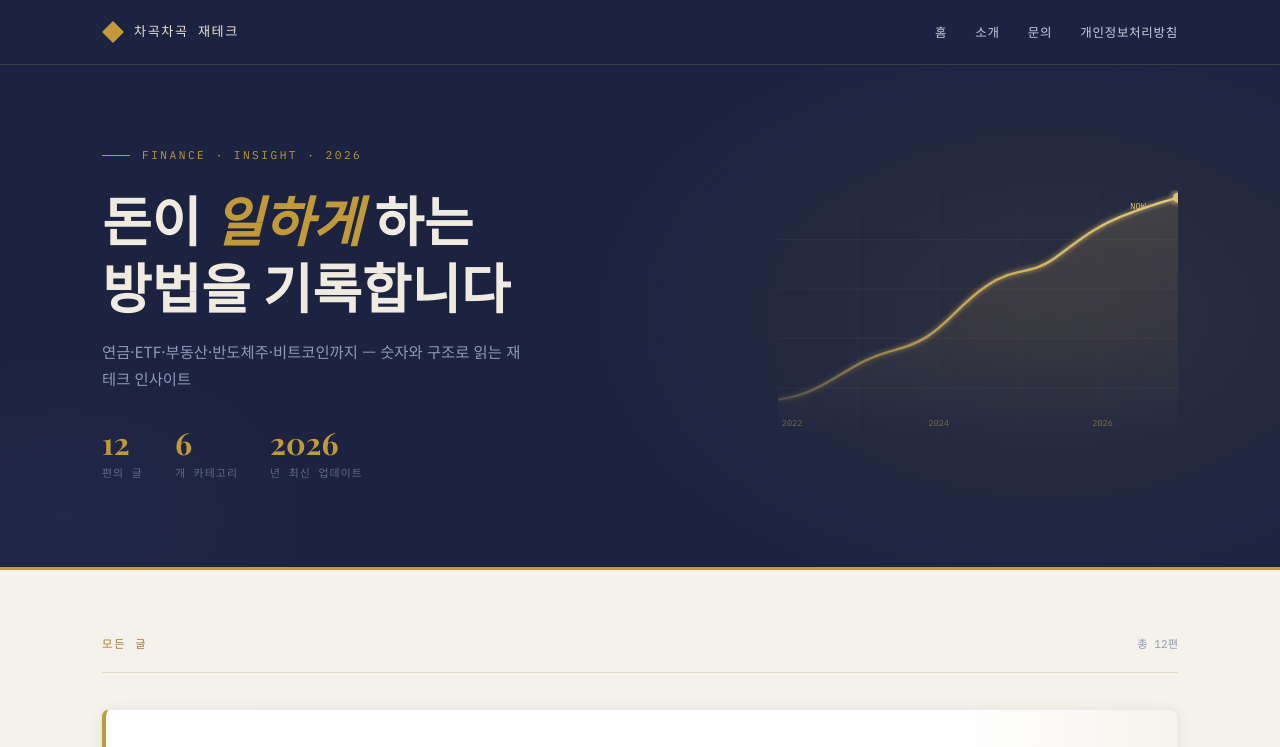
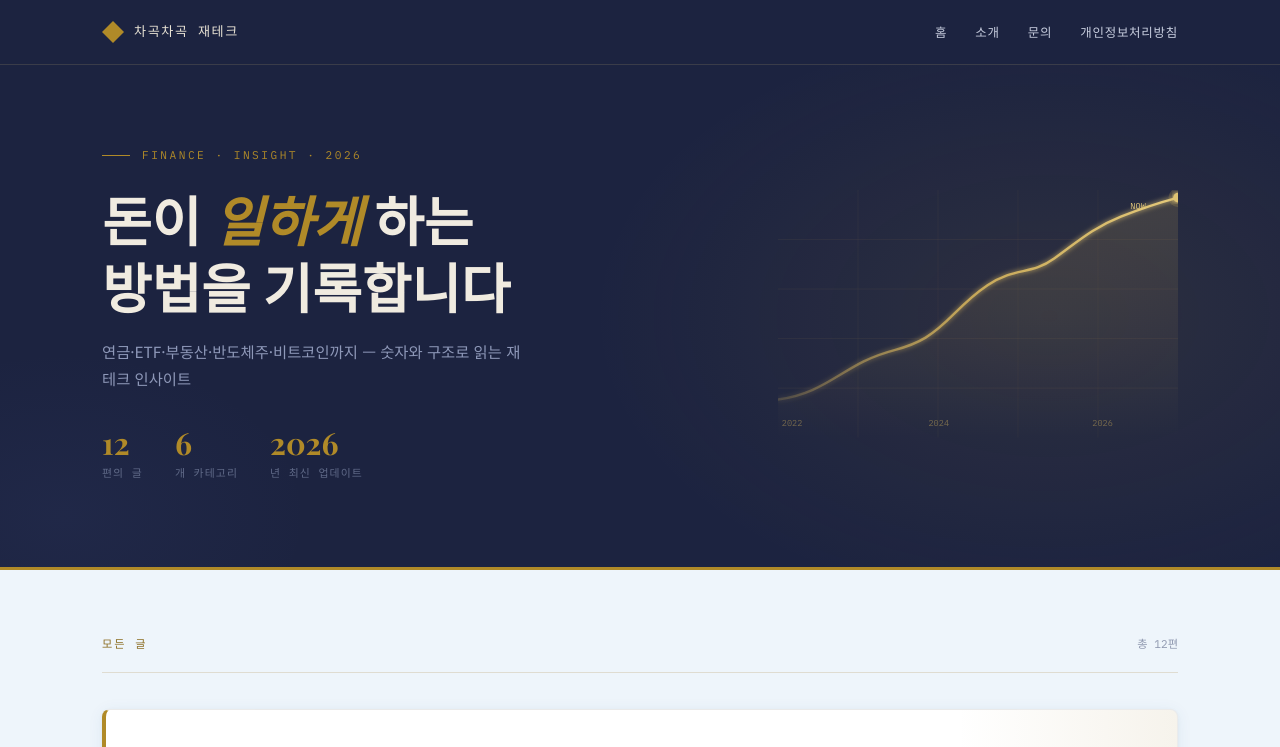
Before and after one commit to sjtiger234/sjtiger234.github.io, a plain HTML site: page index.html in a window 1280 px wide. Shown: the top 747 px of the page. Drawn offline with nearby package versions, Linux system fonts and the light colour scheme; a web font is replaced by a local one.

Commit message:
Add files via upload

```diff
--- a/style.css
+++ b/style.css
@@ -7,14 +7,14 @@
 /* ---------- 색상 토큰 ---------- */
 :root {
   /* 배경 */
-  --bg:        #F5F2EB;   /* 따뜻한 아이보리 */
+  --bg:        #EEF5FB;   /* 맑고 산뜻한 라이트 블루 */
   --surface:   #FFFFFF;   /* 카드 */
-  --surface-2: #EEE9DF;   /* 서브 배경 */
+  --surface-2: #E1EDF7;   /* 서브 배경 */
   --nav-bg:    #1C2340;   /* 헤더 다크 네이비 */
 
   /* 골드 (라이트 배경용으로 진하게) */
-  --gold:        #9E7B2A;
-  --gold-light:  #C09A3A;
+  --gold:        #8A6B1E;
+  --gold-light:  #B08A28;
   --gold-dim:    rgba(158,123,42,.09);
   --gold-border: rgba(158,123,42,.20);
 
@@ -28,9 +28,9 @@
   --nav-hover:  #E4C97A;
 
   /* 기타 */
-  --border:  rgba(0,0,0,.07);
-  --shadow:  0 2px 16px rgba(0,0,0,.07), 0 1px 4px rgba(0,0,0,.04);
-  --shadow-hover: 0 8px 32px rgba(0,0,0,.12), 0 2px 8px rgba(0,0,0,.06);
+  --border:  rgba(0,0,0,.08);
+  --shadow:  0 2px 16px rgba(30,80,140,.07), 0 1px 4px rgba(0,0,0,.04);
+  --shadow-hover: 0 8px 32px rgba(30,80,140,.13), 0 2px 8px rgba(0,0,0,.06);
 
   --serif: "Playfair Display","Noto Serif KR",serif;
   --sans:  "Noto Sans KR",sans-serif;
```
